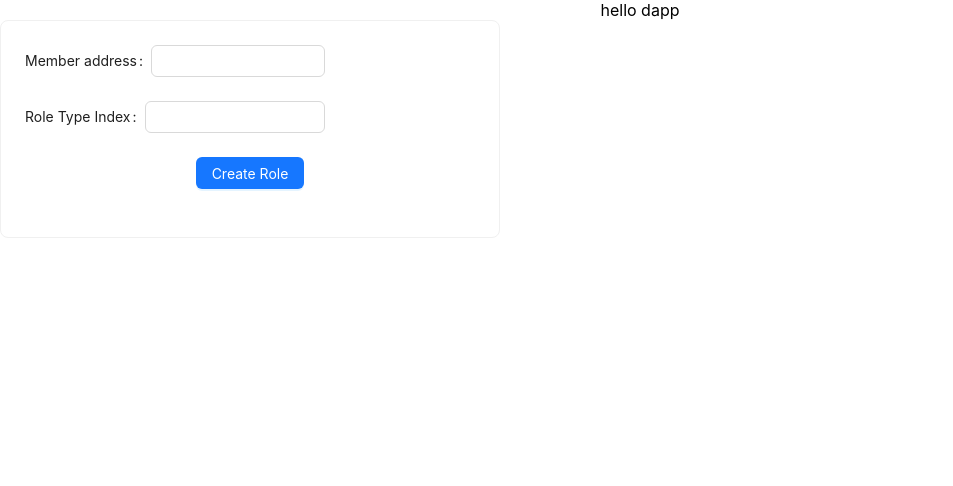
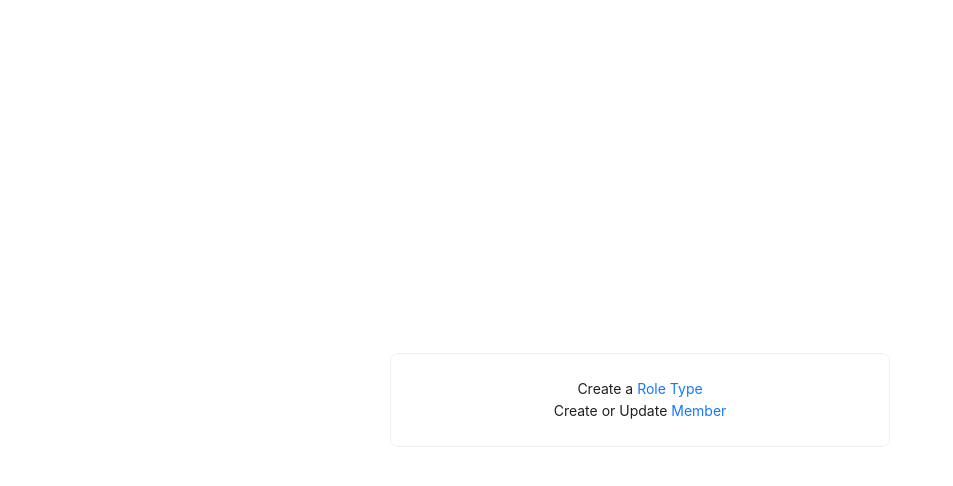
Before and after one commit to HimandriSharma/member-role-dapp, a React (Create React App) app: page / in a window 1280 px wide. Shown: the top 486 px of the page, without its empty margins (0-953 px from the left). Built offline with nearby package versions, Linux system fonts and the light colour scheme.

Commit message:
Completed styling

```diff
--- a/src/App.css
+++ b/src/App.css
@@ -2,37 +2,20 @@
 	text-align: center;
 }
 
-.App-logo {
-	height: 40vmin;
-	pointer-events: none;
+.center-page {
+	width: 100vw;
+	height: 100vh;
+	display: flex;
+	flex-direction: column;
+	justify-content: center;
+	align-items: center;
 }
 
-@media (prefers-reduced-motion: no-preference) {
-	.App-logo {
-		animation: App-logo-spin infinite 20s linear;
-	}
-}
-
-.App-header {
-	background-color: #282c34;
-	min-height: 100vh;
+.center-width {
+	width: 100vw;
 	display: flex;
 	flex-direction: column;
+	justify-content: center;
 	align-items: center;
-	justify-content: center;
-	font-size: calc(10px + 2vmin);
-	color: white;
+	margin-top: 30px;
 }
-
-.App-link {
-	color: #61dafb;
-}
-
-@keyframes App-logo-spin {
-	from {
-		transform: rotate(0deg);
-	}
-	to {
-		transform: rotate(360deg);
-	}
-}
--- a/src/App.tsx
+++ b/src/App.tsx
@@ -1,43 +1,12 @@
-import React, { useState } from "react";
-import { ethers } from "ethers";
-import MemberRole from "./artifacts/contracts/MemberRole.sol/MemberRole.json";
-import "./App.css";
-import RoleList from "./pages/RoleList";
-import { CONTRACT_ADDRESS } from "./config";
-import NewRole from "./pages/NewRole";
+import { BrowserRouter as Router } from "react-router-dom";
+import Pages from "./pages";
 
 function App() {
-	const [roleTypes, setRoleTypes] = useState(0);
-	const fetchRoleTypes = async () => {
-		if (typeof window.ethereum !== undefined) {
-			const provider = new ethers.providers.Web3Provider(window.ethereum);
-			await provider.send("eth_requestAccounts", []);
-			const signer = provider.getSigner();
-			const contract = new ethers.Contract(
-				CONTRACT_ADDRESS,
-				MemberRole.abi,
-				signer
-			);
-			try {
-				const roles = await contract.addRoleType("teacher");
-				roles.wait();
-				// setRoleTypes(roles.toNumber());
-				// console.log(roles.toNumber());
-				// for (let i = 0; i < roles.toNumber(); i++) {
-				// 	let role = await contract.addRoleType("admin");
-				// 	// arr.push(role);
-				// 	// setRoleNames((roleNames: any) => [...roleNames, role]);
-				// }
-			} catch (error) {
-				console.log("Error", error);
-			}
-		}
-	};
 	return (
 		<div className="App">
-			hello dapp
-			{/* <button onClick={fetchRoleTypes}>here</button> */}
-			<NewRole/>
+			<Router>
+				<Pages />
+			</Router>
 		</div>
 	);
 }
--- /dev/null
+++ b/src/pages/Home.tsx
@@ -0,0 +1,17 @@
+import { Card } from 'antd'
+import React from 'react'
+import { Link } from 'react-router-dom'
+import "../App.css"
+
+function Home() {
+  return (
+    <span className='center-page'>
+        <Card style={{width:500}}>
+            <span>Create a <Link to="/list_roles">Role Type</Link></span><br/>
+            <span>Create or Update <Link to="/create_update_role">Member</Link></span>
+        </Card>
+    </span>
+  )
+}
+
+export default Home
--- a/src/pages/NewRole.tsx
+++ b/src/pages/NewRole.tsx
@@ -1,10 +1,15 @@
-import { Button, Card, Form, Input } from "antd";
+import { Button, Card, Form, Input, notification } from "antd";
 import { ethers } from "ethers";
 import { CONTRACT_ADDRESS } from "../config";
 import MemberRole from "../artifacts/contracts/MemberRole.sol/MemberRole.json";
+import "../App.css";
 
 function NewRole() {
-	const handleCreateRole = async (values: { address: String; index: String; }) => {
+	const [form] = Form.useForm();
+	const handleCreateRole = async (values: {
+		address: String;
+		index: String;
+	}) => {
 		if (typeof window.ethereum !== "undefined") {
 			const provider = new ethers.providers.Web3Provider(window.ethereum);
 			await provider.send("eth_requestAccounts", []);
@@ -15,18 +20,26 @@ function NewRole() {
 				signer
 			);
 			try {
-				const roles = await contract.addRole(values.address,values.index);
+				const roles = await contract.addRole(values.address, values.index);
 				roles.wait();
-        console.log(roles)
+				notification.success({
+					message: "Congratulations! Transaction Successfully.",
+				});
 			} catch (error) {
-				console.log("Error", error);
+				notification.error({ message: `There was an error : ${error}` });
 			}
+			form.setFieldsValue({ address: "", index: "" });
 		}
 	};
 	return (
-		<Card style={{ width: 500 }}>
-			<Form onFinish={handleCreateRole}>
-				<Form.Item label="Member address" name="address" style={{ width: 300 }}>
+		<span className="center-page">
+			<Card style={{ width: 500 }} title="Create/Update member details">
+				<Form form={form} onFinish={handleCreateRole}>
+					<Form.Item
+						label="Member address"
+						name="address"
+						style={{ width: 300 }}
+					>
 						<Input />
 					</Form.Item>
 					<Form.Item
@@ -43,6 +56,7 @@ function NewRole() {
 					</Form.Item>
 				</Form>
 			</Card>
+		</span>
 	);
 }
 
--- a/src/pages/RoleList.tsx
+++ b/src/pages/RoleList.tsx
@@ -2,7 +2,8 @@ import { useEffect, useState } from "react";
 import { ethers } from "ethers";
 import MemberRole from "../artifacts/contracts/MemberRole.sol/MemberRole.json";
 import { CONTRACT_ADDRESS } from "../config";
-import { Button, Card, Form, Input } from "antd";
+import { Button, Card, Form, Input, notification } from "antd";
+import "../App.css";
 
 function RoleList() {
 	const [roleTypes, setRoleTypes] = useState(0);
@@ -31,7 +32,9 @@ function RoleList() {
 					arr.push(role);
 				}
 			} catch (error) {
-				console.log("Error", error);
+				notification.error({
+					message: "Error occured while role type creation.",
+				});
 			}
 			setRoleNames(arr);
 		}
@@ -50,22 +53,17 @@ function RoleList() {
 				const role = await contract.addRoleType(values.new_role_name);
 				role.wait();
 				fetchRoleTypes();
+				notification.success({message:"Role Type created successfully."})
 				form.setFieldsValue({ new_role_name: "" });
 			} catch (error) {
-				console.log("Error", error);
+				notification.error({
+					message: "Error occured while role type creation.",
+				});
 			}
 		}
 	};
 	return (
-		<span
-			style={{
-				width: "100vw",
-				display: "flex",
-				flexDirection: "column",
-				justifyContent: "center",
-				alignItems: "center",
-			}}
-		>
+		<span className="center-width">
 			<Form onFinish={handleCreateNewRole} form={form}>
 				<Form.Item name="new_role_name">
 					<Input
@@ -84,7 +82,7 @@ function RoleList() {
 			{roleTypes !== 0 ? (
 				roleNames.map((val, i) => (
 					<Card key={i} style={{ width: 300, margin: "10px" }}>
-						{val}
+						index = {i} : {val}
 					</Card>
 				))
 			) : (
--- /dev/null
+++ b/src/pages/Warning.tsx
@@ -0,0 +1,20 @@
+import { Button, Card } from "antd";
+import { Link } from "react-router-dom";
+import "../App.css";
+
+function Warning() {
+	return (
+		<span className="center-page">
+			<Card style={{ width: 500 }}>
+				<b>Error 404</b> <br />
+				This page does not exist.
+				<br />
+				<Link to="/">
+					<Button style={{ margin: "15px" }}>Go Home</Button>
+				</Link>
+			</Card>
+		</span>
+	);
+}
+
+export default Warning;
--- a/src/pages/index.tsx
+++ b/src/pages/index.tsx
@@ -1,9 +1,18 @@
-import React from 'react'
+import { Route, Routes } from "react-router-dom";
+import Home from "./Home";
+import NewRole from "./NewRole";
+import RoleList from "./RoleList";
+import Warning from "./Warning";
 
 function index() {
-  return (
-    <div>index</div>
-  )
+	return (
+		<Routes>
+      <Route path="*" element={<Warning/>}/>
+			<Route path="/" element={<Home />} />
+			<Route path="/create_update_role" element={<NewRole />} />
+			<Route path="/list_roles" element={<RoleList />} />
+		</Routes>
+	);
 }
 
-export default index
+export default index;
```
Lines whose indentation alone changed are shown as unchanged.
